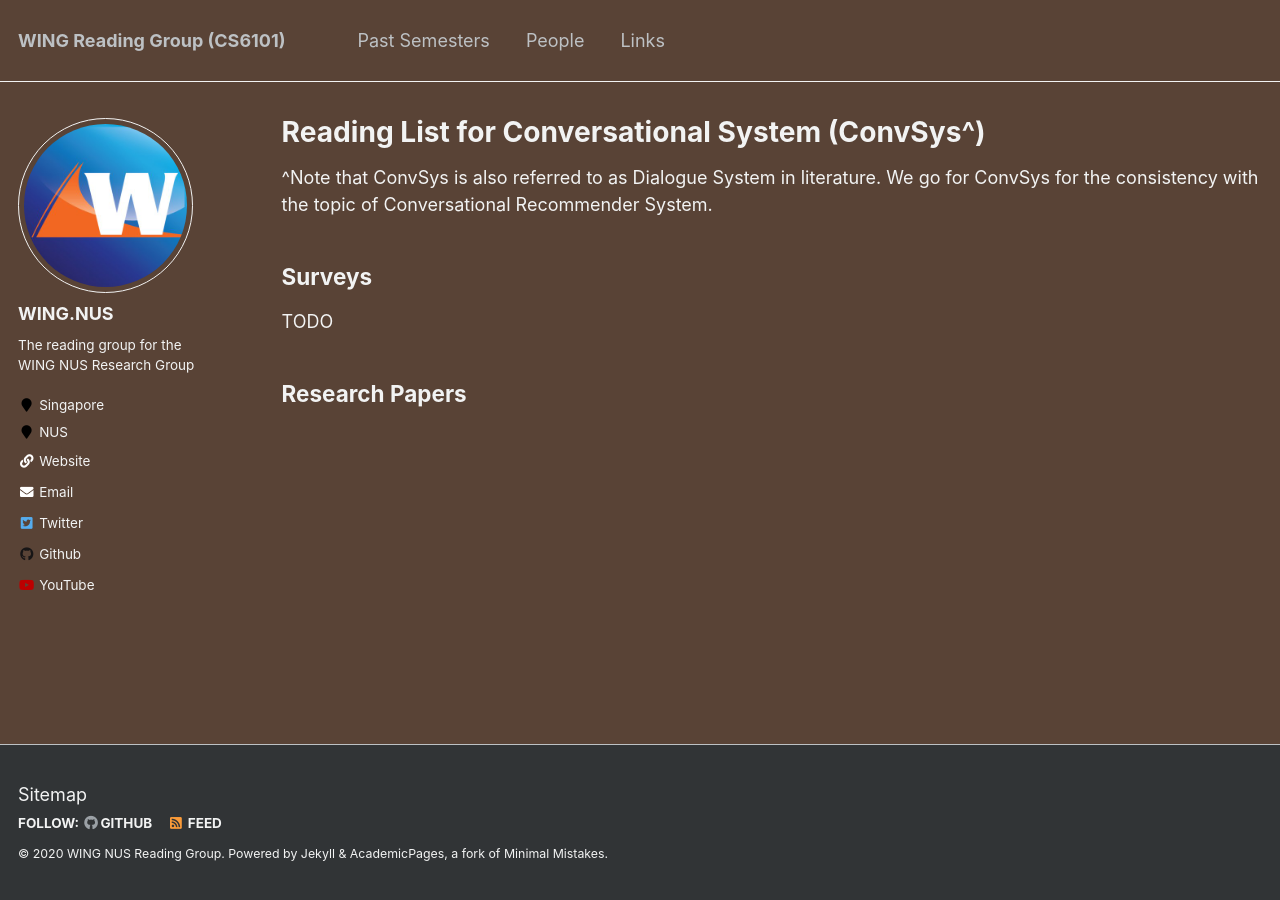
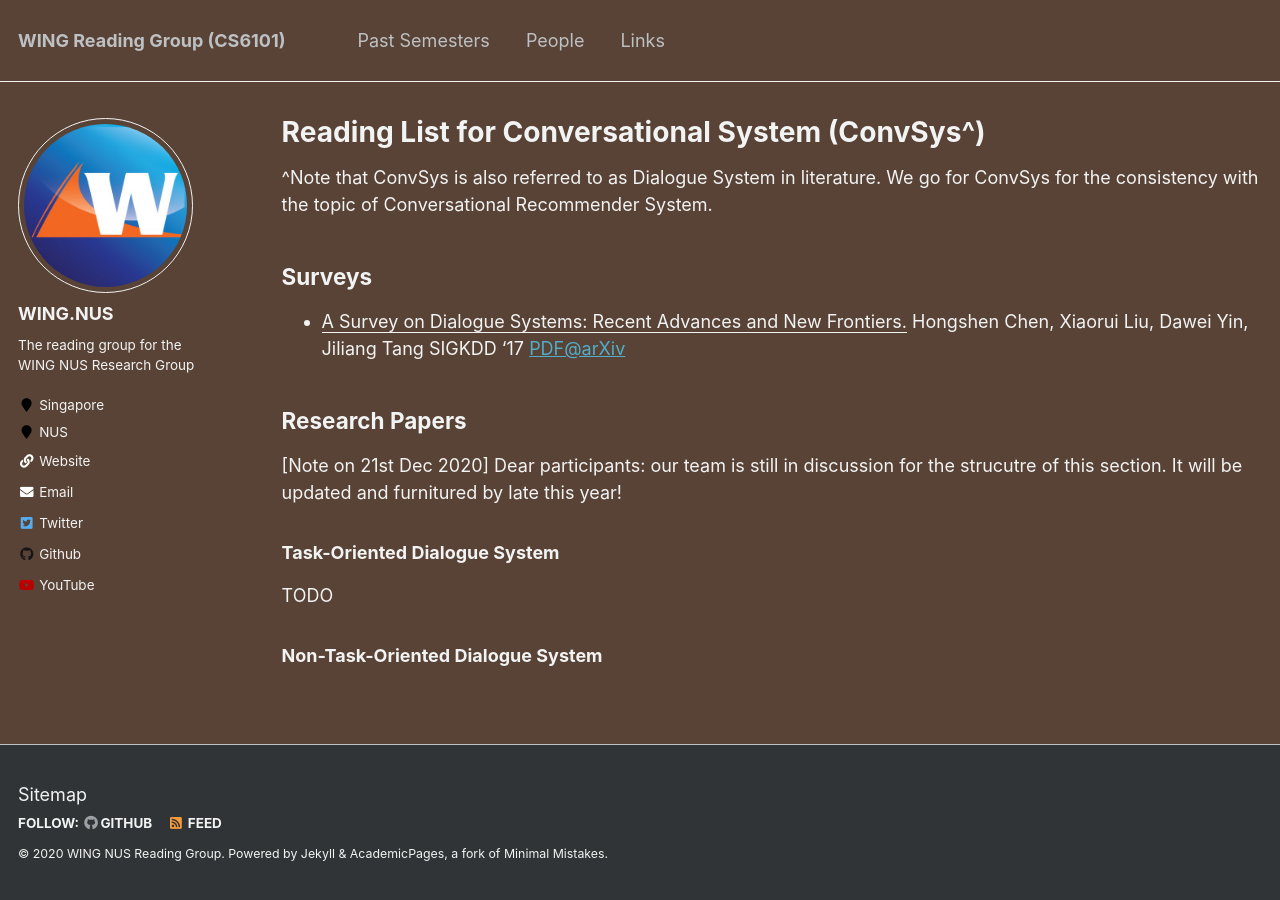
Before and after one commit to WING-NUS/cs6101, a Jekyll site: the page built from _pages/paper-ConvSys.md, in a window 1280 px wide. Built offline with Jekyll 4.4.1, drawn with Linux system fonts in a browser that asks for light colours.

Commit message:
bug fix & add a note in 3 topic subpage, telling that our team is still in discussion for specific papers

```diff
--- a/_pages/paper-ConvSys.md
+++ b/_pages/paper-ConvSys.md
@@ -11,8 +11,16 @@ author_profile: true
 
 ## Surveys
 
-TODO
+- <u>A Survey on Dialogue Systems: Recent Advances and New Frontiers.</u> Hongshen Chen, Xiaorui Liu, Dawei Yin, Jiliang Tang SIGKDD '17 [PDF@arXiv](https://arxiv.org/pdf/1711.01731.pdf)
 
 
 
 ## Research Papers
+
+[Note on 21st Dec 2020] Dear participants: our team is still in discussion for the strucutre of this section. It will be updated and furnitured by late this year!
+
+### Task-Oriented Dialogue System
+
+TODO
+
+### Non-Task-Oriented Dialogue System
```
Also changed, not shown: _pages/about.md (+1 -1 lines), _pages/paper-ConvRecSys.md (+7 -3 lines), _pages/paper-RecSys.md (+6 -1 lines).
